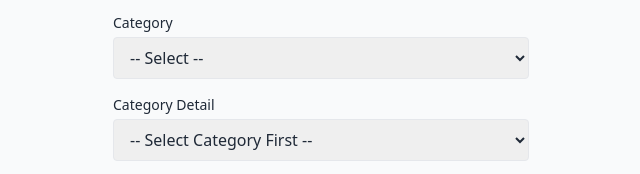
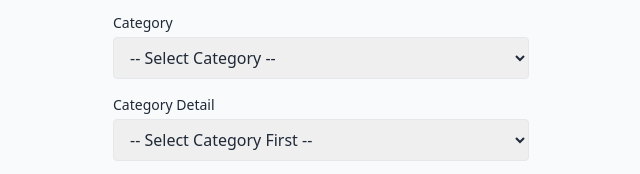
Before and after one commit to Rakeshshewale/pwa-records-dll-x98, a plain HTML site: page index.html in a window 1280 px wide. Shown: the part 179-353 px from the top of the page, 319-959 px from the left. Drawn offline with nearby package versions, Linux system fonts and the light colour scheme.

Commit message:
Update index.html

```diff
--- a/index.html
+++ b/index.html
@@ -48,7 +48,7 @@
       <div>
         <label class="block text-sm font-medium mb-1">Category</label>
         <select id="category" class="w-full border rounded px-3 py-2">
-          <option value="">-- Select --</option>
+          <option value="">-- Select Category --</option>
           <option value="Shopping">Shopping</option>
           <option value="Food">Food</option>
           <option value="Transportation">Transportation</option>
```
